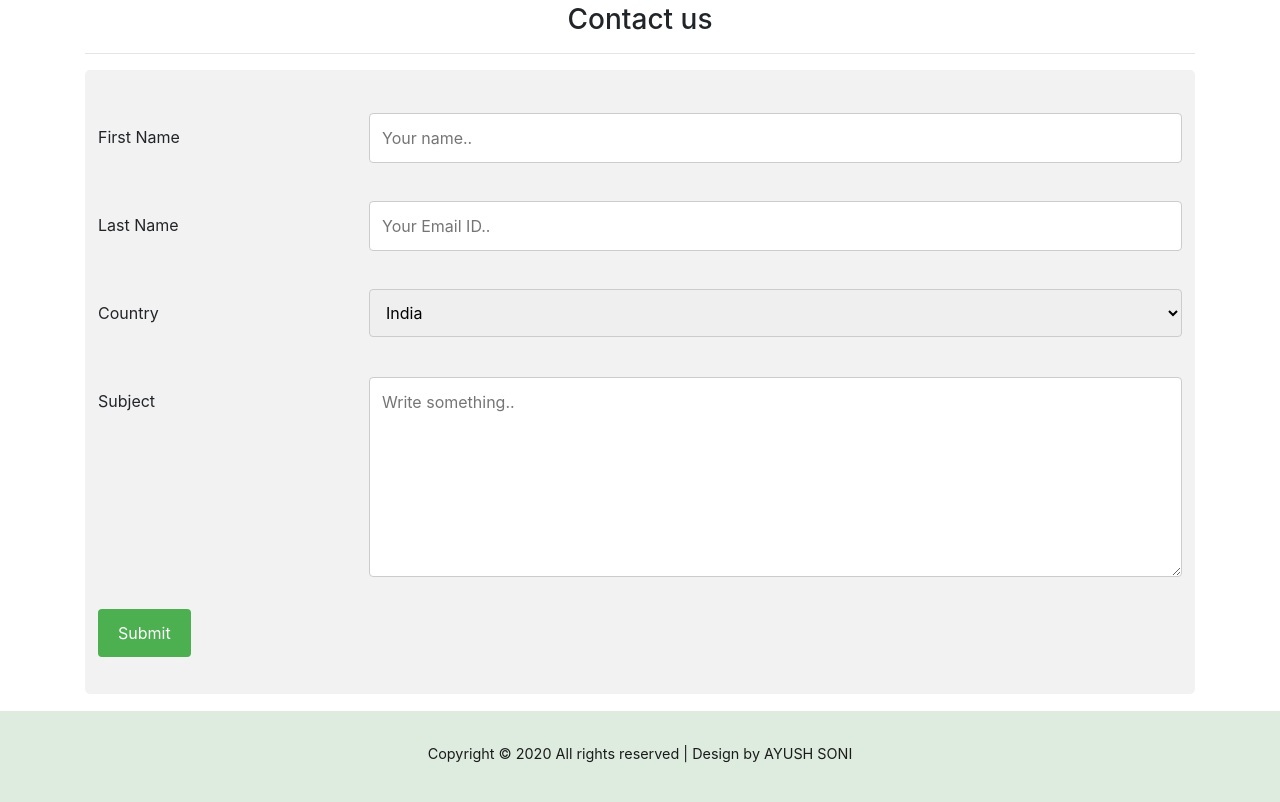
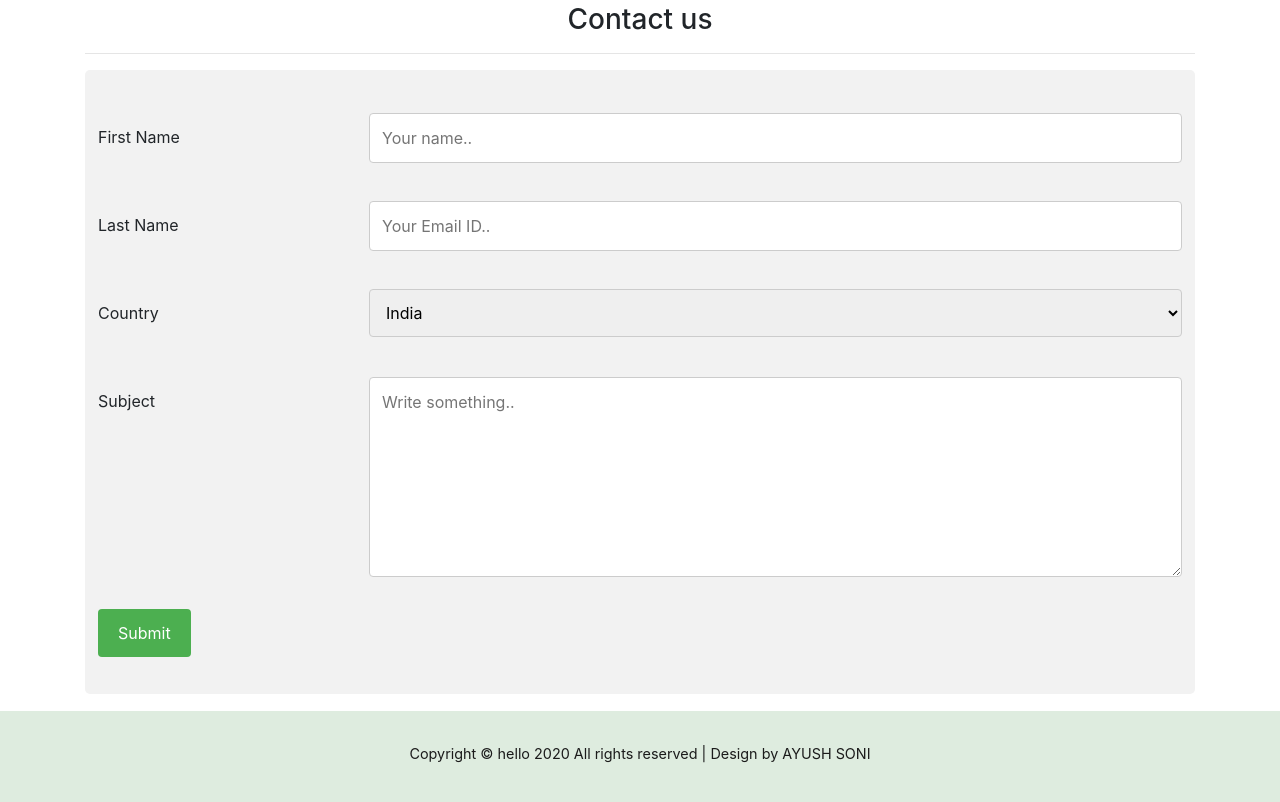
Before and after one commit to Ayushh28/Portfolio, a plain HTML site: page index.html in a window 1280 px wide. Shown: the part 1815-2617 px from the top of the page. Drawn offline with Linux system fonts and the light colour scheme; files whose address does not match are found by name.

Commit message:
Changed index.html

```diff
--- a/index.html
+++ b/index.html
@@ -205,7 +205,7 @@ function closeNav() {
 <div class="footer-section">
 						<div class="container">
 							<div class="footer-top">
-						<p>Copyright &copy; 2020 All rights reserved | Design by AYUSH SONI</p>
+						<p>Copyright &copy; hello 2020 All rights reserved | Design by AYUSH SONI</p>
 									</div>
 									</div>
 									</div>
```
